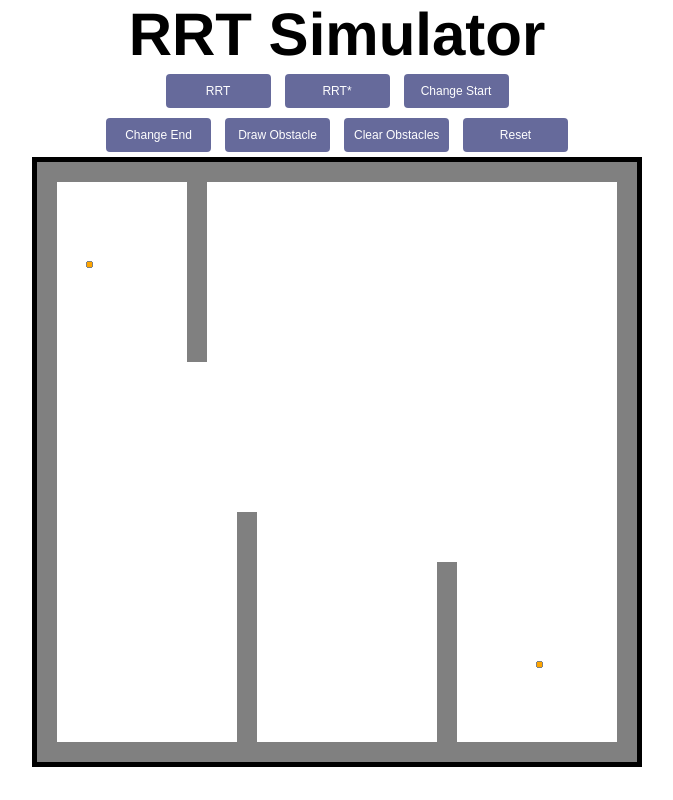
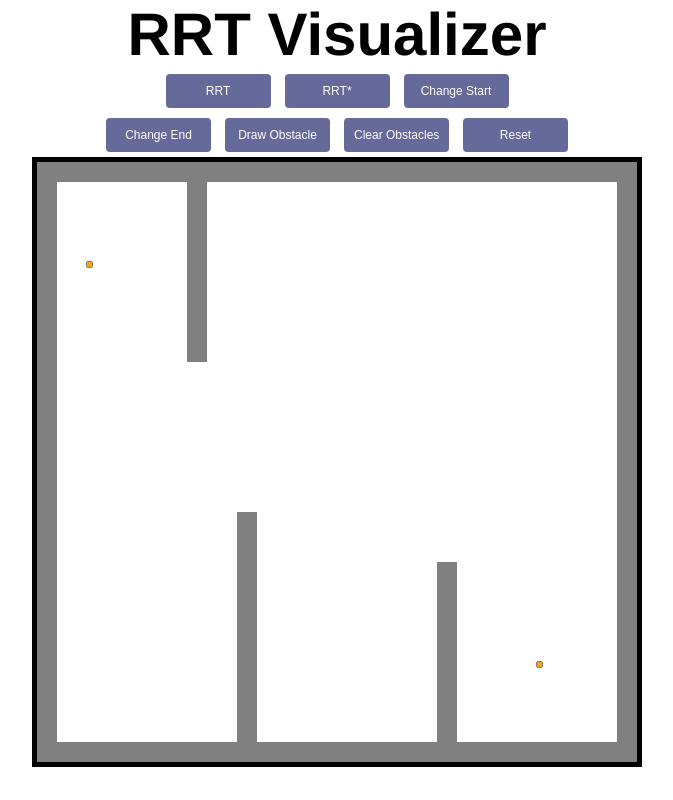
Before and after one commit to SimonK5/rrt-visualizer, a plain HTML site: page index.html in a window 1280 px wide. Shown: the whole page, without its empty margins (303-976 px from the left). Drawn offline with Linux system fonts and the light colour scheme.

Commit message:
made title match repo name

```diff
--- a/index.html
+++ b/index.html
@@ -5,13 +5,13 @@
   <meta charset="UTF-8">
   <meta http-equiv="X-UA-Compatible" content="IE=edge">
   <meta name="viewport" content="width=device-width, initial-scale=1.0">
-  <title>RRT Simulator</title>
+  <title>RRT Visualizer</title>
   <link rel="stylesheet" href="styles.css">
 
 </head>
 
 <body>
-  <h1>RRT Simulator</h1>
+  <h1>RRT Visualizer</h1>
 
   <div id="sim">
     <div id="buttons">
```
